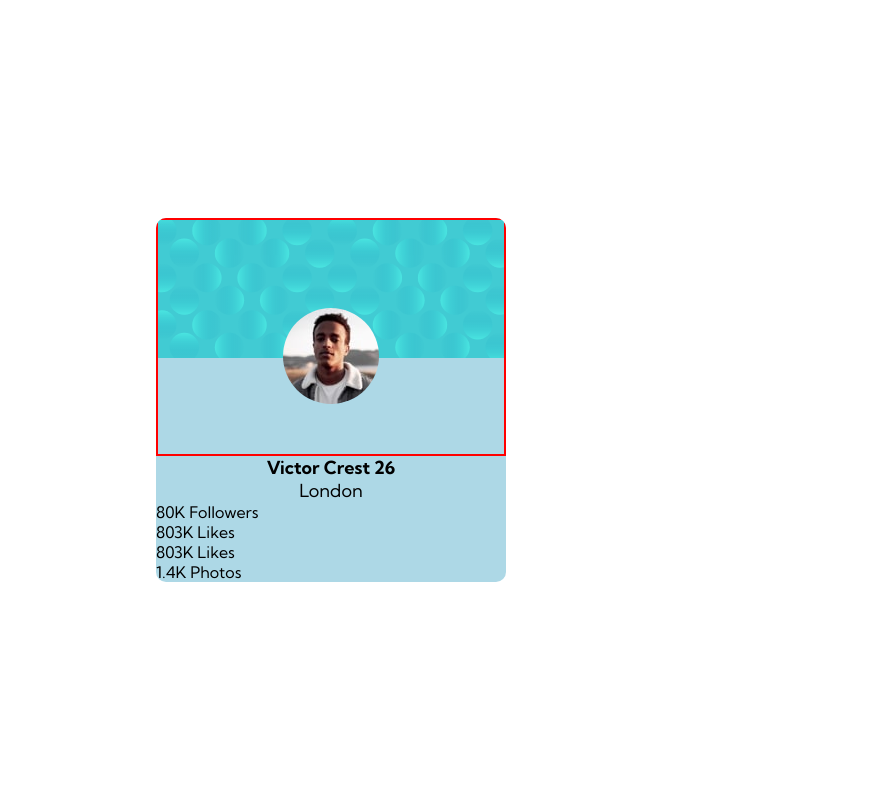
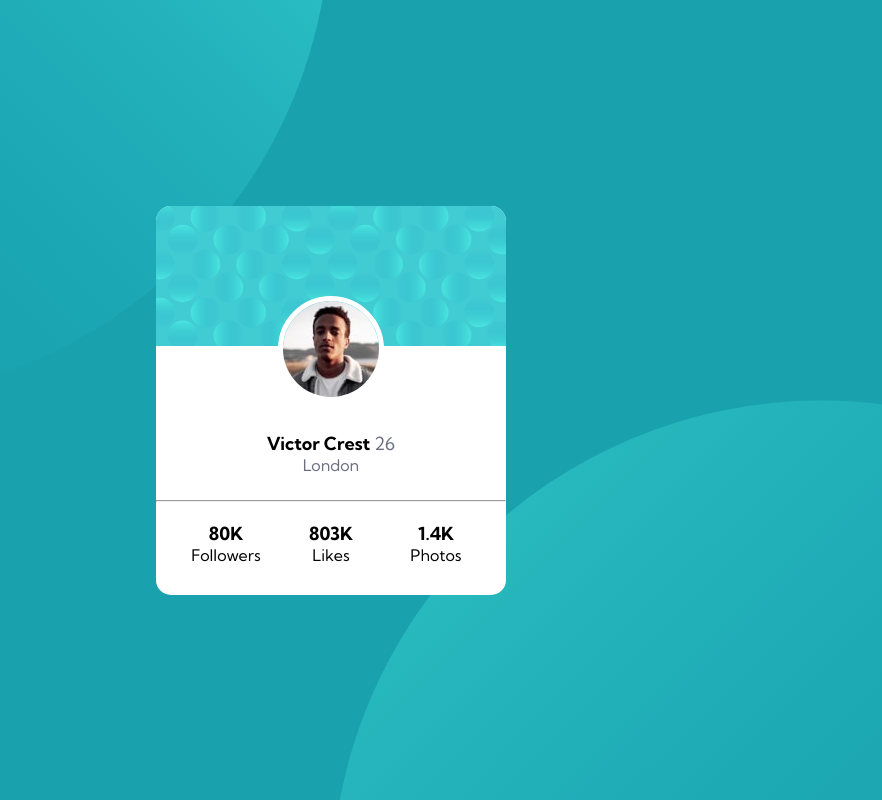
Before and after one commit to maxmirav/profile-card-component, a plain HTML site: page index.html in a window 1280 px wide. Shown: the whole page, without its empty margins (309-1191 px from the left). Drawn offline with Linux system fonts and the light colour scheme.

Commit message:
almost completed

```diff
--- a/index.html
+++ b/index.html
@@ -30,36 +30,35 @@
 
   <div class="profile-card-container">
     <div class="picture-container">
-      <img src="/images/bg-pattern-card.svg" alt="Blue background of bubbles" class="pic-bg">
-      <img src="/images/image-victor.jpg" alt="Profile picture of Victor Crest" class="profile-pic">
+      <img src="images/bg-pattern-card.svg" alt="Blue background of bubbles" class="pic-bg">
+      <img src="images/image-victor.jpg" alt="Profile picture of Victor Crest" class="profile-pic">
     </div>
 
     <div class="text-content-container">
       <header>
-        <h1>Victor Crest 26</h1>
-        <p>London</p>
+        <h1>Victor Crest <span>26</span></h1>
+        <p class="city">London</p>
       </header>
+
+    <hr>
 
     </div>
     <div class="socials">
       <div class="social-item">
-        80K
+        <p>80K</p>
         Followers
       </div>
 
       <div class="social-item">
-        803K
+        <p>803K</p>
         Likes
       </div>
 
       <div class="social-item">
-        803K
-        Likes
+        <p>1.4K</p>
+        Photos
       </div>
 
-
-      1.4K
-      Photos
     </div>
   </div>
 
--- a/styles.css
+++ b/styles.css
@@ -17,12 +17,19 @@ body{
     display: flex;
     justify-content: center;
     align-items: center;
+
+    /**BACKGROUND**/
+    background-color: var(--dark-cyan);
+    background-image: url(images/bg-pattern-top.svg), url(images/bg-pattern-bottom.svg);
+    background-position: right 50vw bottom 50vh, left 50vw top 50vh; /*answer from https://www.youtube.com/watch?v=NZpG9EBKYWc -- i really can't solve this on my own :(*/
+    background-repeat: no-repeat, no-repeat;
+    /**************/
 }
 
 .profile-card-container{
-    background-color: lightblue;
+    background-color: white;
     width: 350px;
-    border-radius: 10px;
+    border-radius: 15px;
     overflow: hidden;
 }
 
@@ -31,7 +38,6 @@ body{
     display: flex;
     flex-wrap: wrap;
     justify-content: center;
-    border: 2px solid red;
 }
 
 .pic-bg{
@@ -42,6 +48,7 @@ body{
     position: relative;
     bottom: 50px;
     border-radius: 50%;
+    border: 5px solid white;
 }
 /*******************************/
 
@@ -49,11 +56,42 @@ body{
 h1,
 p{
     font-size: 18px;
+    font-weight: 700;
+}
+
+span{
+    font-weight: 400;
+    color: var(--dark-grayish-blue);
+}
+
+hr{
+    margin-top: 25px;
+    color: var(--dark-gray);
+}
+
+.text-content-container{
+    position: relative;
+    bottom: 20px;
 }
 
 header{
     text-align: center;
 }
 
+.socials{
+    display: flex;
+    justify-content: center;
+    text-align: center;
+    padding-bottom: 30px;
+}
 
+.social-item{
+    width: 30%;
+}
+
+.city{
+    color: var(--dark-grayish-blue);
+    font-weight: 400;
+    font-size: 1em;
+}
 /*******************************/
```
